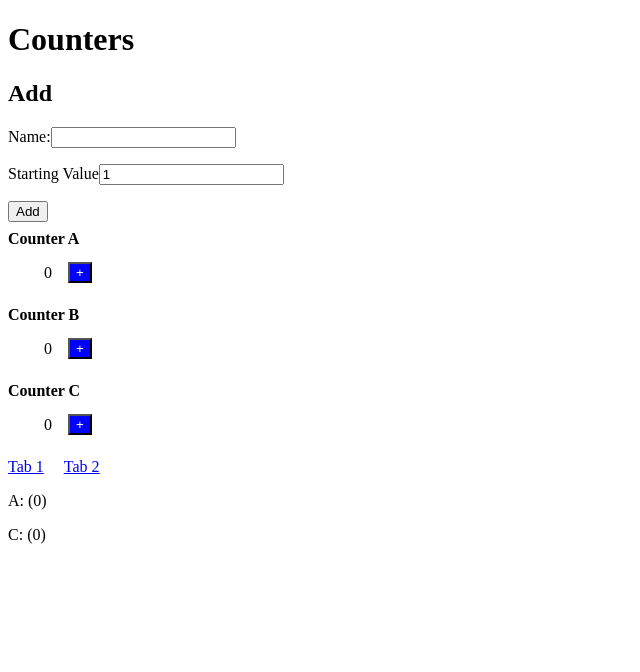
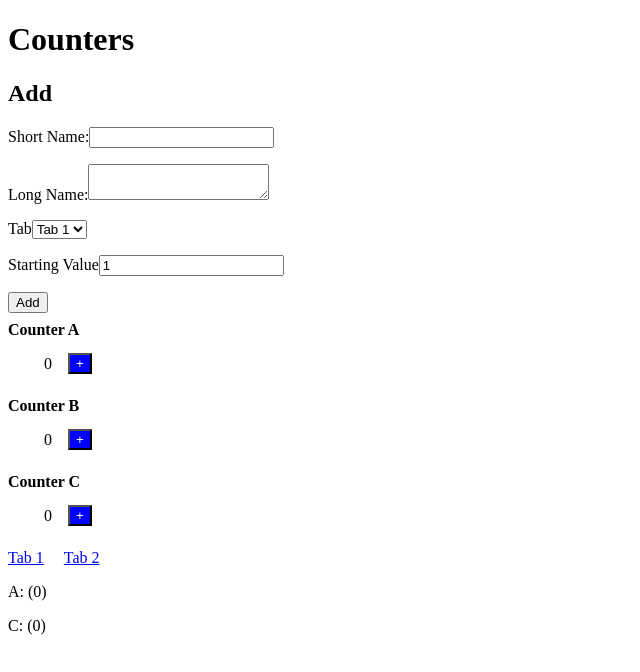
Before and after one commit to sushant-dasuri/React-Tony-Alicea, a React (Vite) app in the folder vite_sandbox/: page / in a window 1280 px wide. Shown: the top 672 px of the page, without its empty margins (0-640 px from the left). Built offline with nearby package versions, Linux system fonts and the light colour scheme.

Commit message:
textarea, select and more

```diff
--- a/vite_sandbox/src/components/AddCounter.jsx
+++ b/vite_sandbox/src/components/AddCounter.jsx
@@ -1,30 +1,47 @@
-import { useState } from "react";
+import { useContext, useState } from "react";
+import { CounterDispatchContext } from "../contexts/context";
 
 export function AddCounter() {
 
-    const [counterName, setCounterName] = useState('');
+    const counterDispatch = useContext(CounterDispatchContext);
+    const [counterShortName, setCounterShortName] = useState('');
+    const [counterLongName, setCounterLongName] = useState('');
+    const [tab, setTab] = useState(1);
     const [startingValue, setStartingValue] = useState(1);
 
     const handleSubmit = (event) => {
         event.preventDefault();
-        console.log(counterName);
-        console.log(startingValue);
 
-        const form = event.target;
-        const formData = new FormData(form);
-        console.log(...formData);
+        counterDispatch({
+            type: 'add',
+            data: {
+                shortName: counterShortName,
+                longName: counterLongName,
+                tab: parseInt(tab),
+                startingValue: parseInt(startingValue)
+            }
+        })
 
-        const formJson = Object.fromEntries(formData.entries());
-        console.log(formJson);
     }
 
     return (
         <>
             <form method="post" onSubmit={handleSubmit}>
-            <h2>Add {counterName}</h2>
+            <h2>Add {counterShortName}</h2>
             <p>
-                <label htmlFor="counterName">Name:</label>
-                <input type="text" name="counterName" id ="counterName" value={counterName} onChange={(event)=> {setCounterName(event.target.value)}} />
+                <label htmlFor="counterShortName">Short Name:</label>
+                <input type="text" name="counterShortName" id ="counterShortName" value={counterShortName} onChange={(event)=> {setCounterShortName(event.target.value)}} />
+            </p>
+             <p>
+                <label htmlFor="counterLongName">Long Name:</label>
+                <textarea name="counterLongName" id ="counterLongName" value={counterLongName} onChange={(event)=> {setCounterLongName(event.target.value)}}></textarea>
+            </p>
+            <p>
+                <label htmlFor="tab">Tab</label>
+                <select name="tab" id="tab" value={tab} onChange={(event)=> {setTab(event.target.value)}}>
+                    <option value={1}>Tab 1</option>
+                    <option value={2}>Tab 2</option>
+                </select>
             </p>
             <p>
                 <label htmlFor="startingValue">Starting Value</label>
--- a/vite_sandbox/src/reducers/counterReducer.js
+++ b/vite_sandbox/src/reducers/counterReducer.js
@@ -1,3 +1,5 @@
+import { CounterObj } from "../models/CounterObj";
+
 export function counterReducer(counterData, action) {
     switch (action.type) {
         case 'increment' : {
@@ -22,6 +24,12 @@ export function counterReducer(counterData, action) {
             })
         }
 
+        case 'add' : {
+            const newCounter = new CounterObj(counterData[counterData.length -1] + 1, {shortName: action.data.shortName, longName: action.data.longName}, action.data.tab, action.data.startingValue);
+            console.log(newCounter);
+            return [...counterData, newCounter];
+        }
+
         default: {
             throw new Error(`Unknown action type: ${action.type}`);
     }
```
